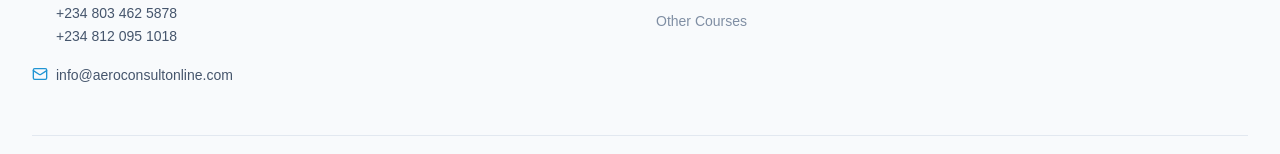
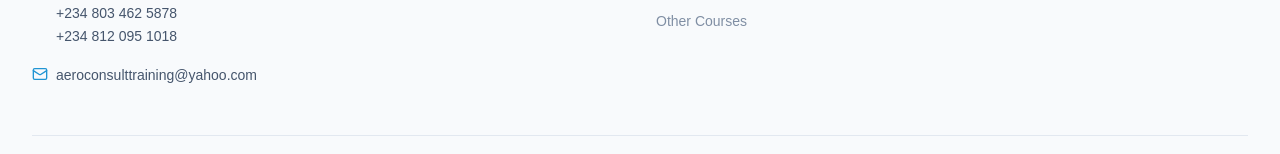
Before and after one commit to fortunedwards/aviation-project, a React (Vite) app in the folder client/: page / in a window 1280 px wide. Shown: the part 4698-4852 px from the top of the page. Built offline with nearby package versions, Linux system fonts and the light colour scheme; no server answers.

Commit message:
Update public contact email

```diff
--- a/client/src/components/PublicFooter.jsx
+++ b/client/src/components/PublicFooter.jsx
@@ -57,7 +57,7 @@ function PublicFooter() {
 
           <p className="flex items-start gap-2 text-sm leading-relaxed text-slate-600">
             <Mail className="mt-0.5 h-4 w-4 shrink-0 text-[#2095D3]" />
-            info@aeroconsultonline.com
+            aeroconsulttraining@yahoo.com
           </p>
         </div>
 
```
